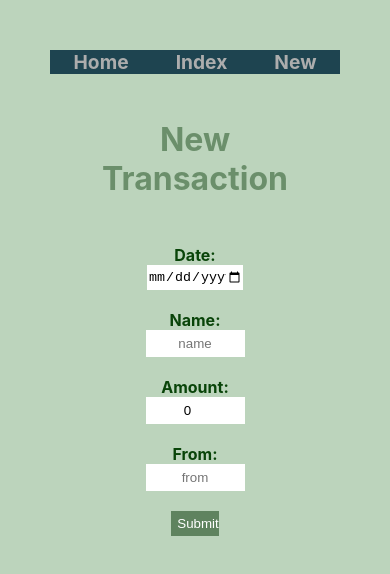
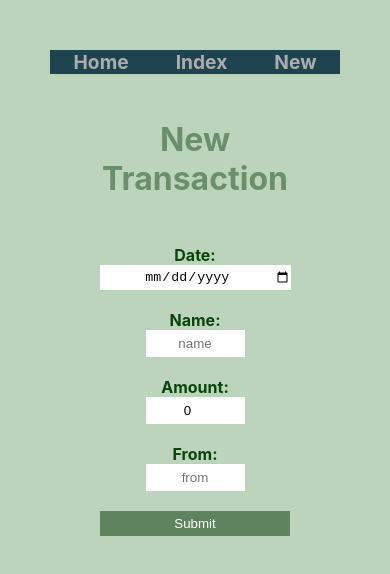
Before and after one commit to cassidybeni/budget-react, a React (Create React App) app: page /transactions/new in a window 390 px wide. Shown: the top 574 px of the page. Built offline with nearby package versions, Linux system fonts and the light colour scheme; no server answers.

Commit message:
Date input is responsive

```diff
--- a/src/Components/NewTransactionForm.css
+++ b/src/Components/NewTransactionForm.css
@@ -18,8 +18,9 @@ div {
   padding: 25px;
 }
 
-@media screen and (max-width: 375px) {
-  input[type="submit"] {
+@media screen and (max-width: 700px) {
+  input[type="submit"],
+  input[type="date"] {
     width: 100%;
   }
 }
```
